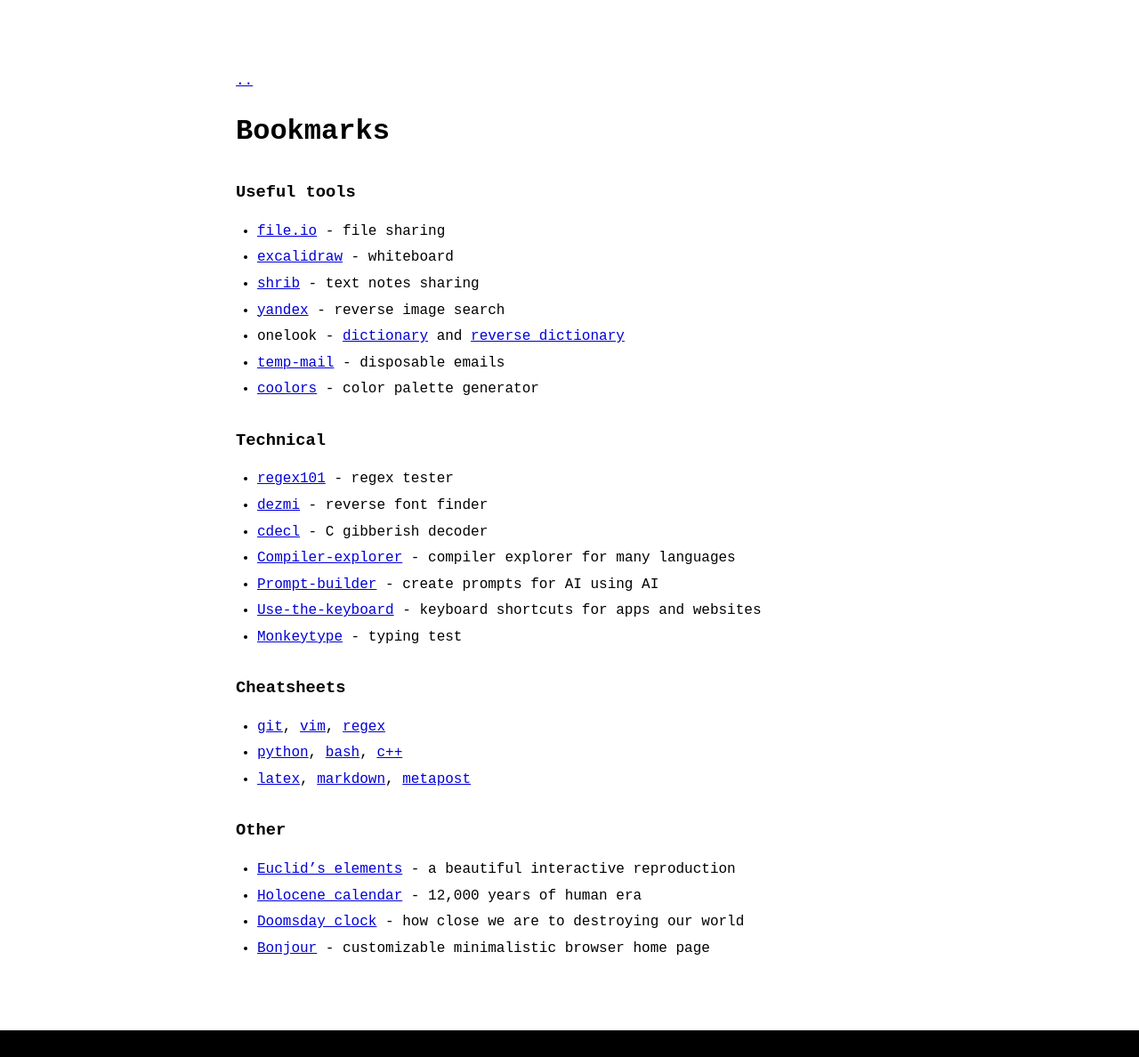
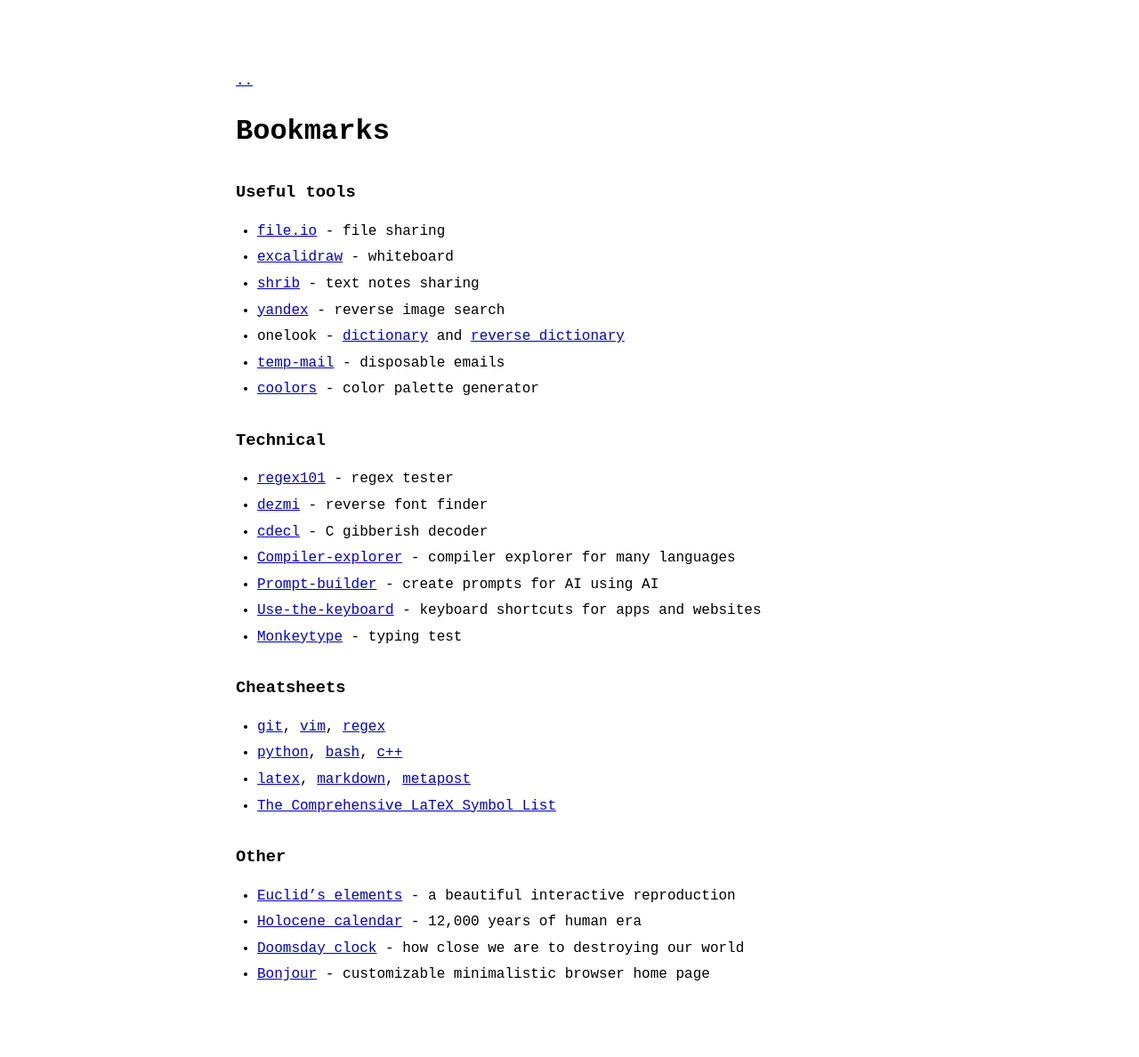
Before and after one commit to Couleslaw/couleslaw.github.io, a Jekyll site: the page built from bookmarks.md, in a window 1280 px wide. Shown: the whole page at 89% size. Built offline with Jekyll 4.4.1, drawn with Linux system fonts in a browser that asks for light colours; before the commit the page ends 1158 px from its top, so only the background shows below that.

Commit message:
update bookmarks

```diff
--- a/bookmarks.md
+++ b/bookmarks.md
@@ -32,6 +32,7 @@
 - [git](https://mj.ucw.cz/papers/git.pdf), [vim](https://vim.rtorr.com/), [regex](https://www.rexegg.com/regex-quickstart.html)
 - [python](https://gto76.github.io/python-cheatsheet/), [bash](https://devhints.io/bash), [c++](https://quickref.me/cpp)
 - [latex](https://wch.github.io/latexsheet/latexsheet-a4.pdf), [markdown](https://www.markdownguide.org/cheat-sheet/), [metapost](http://www.tlhiv.org/MetaPost/examples/examples.html)
+- [The Comprehensive LaTeX Symbol List](https://www.math.toronto.edu/mathit/symbols-letter.pdf)
 
 ### Other
 
```
